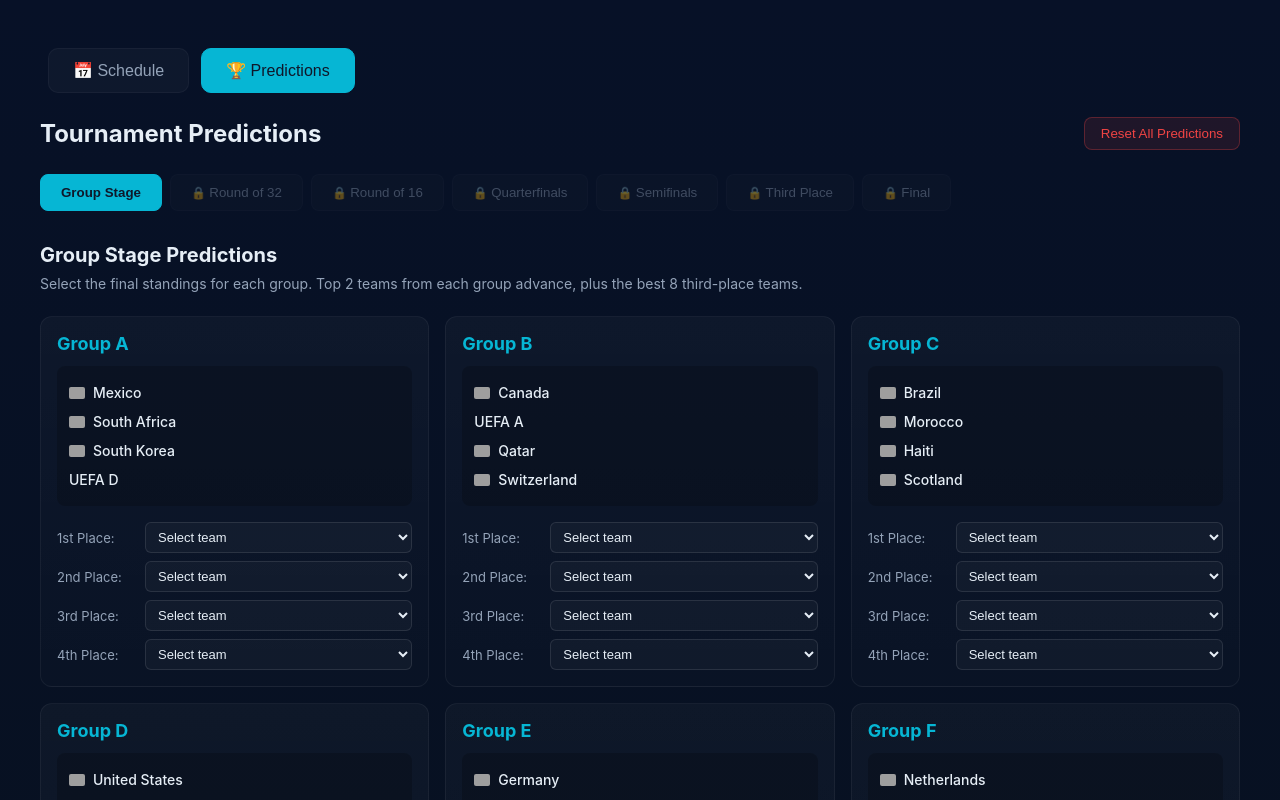
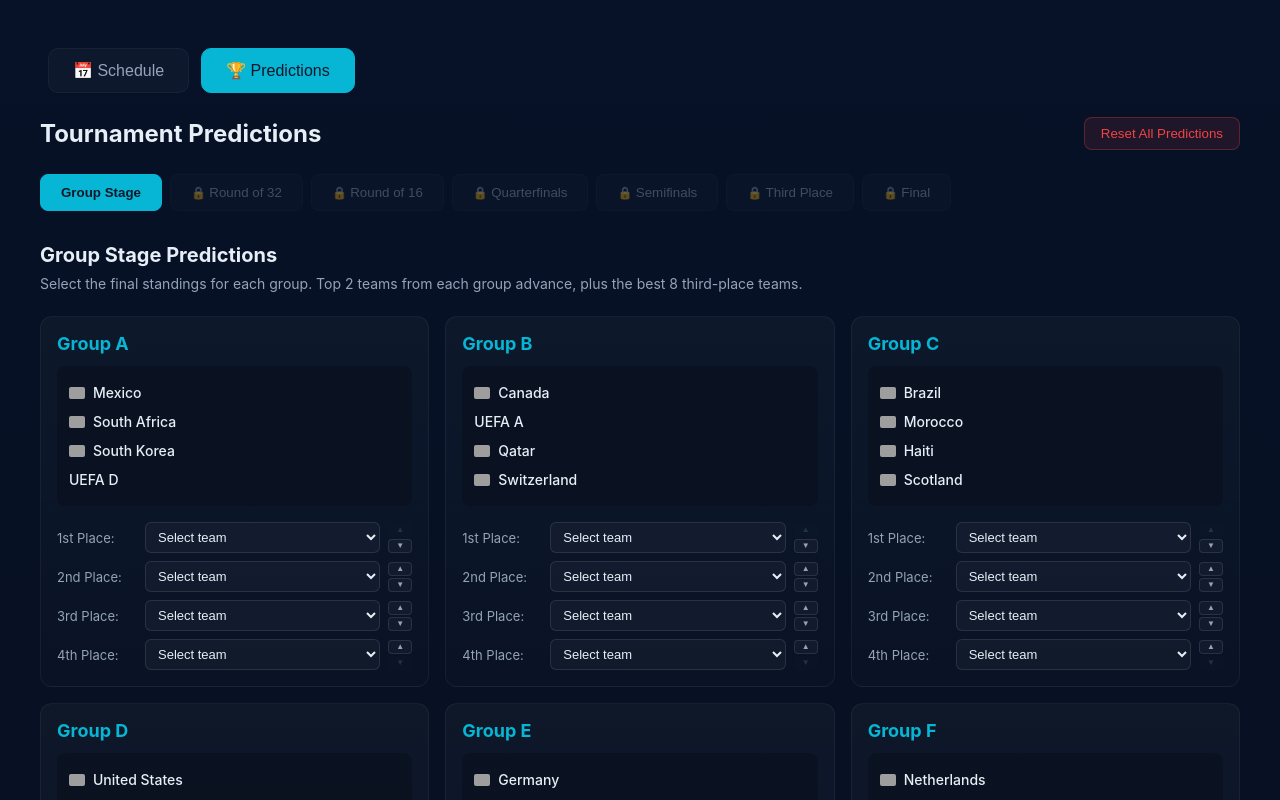
Before and after one commit to saikat100/fifa_world_cup_2026_fixtures_and_predictor, a React (Vite) app: page / in a window 1280 px wide. Both pictures are taken after a click on the button "🏆 Predictions". Shown: the top 800 px of the page. Built offline with nearby package versions, Linux system fonts and the light colour scheme; grey boxes are pictures that could not be loaded.

Commit message:
swap team

```diff
--- a/src/App.jsx
+++ b/src/App.jsx
@@ -4,6 +4,7 @@ import { matches } from "./data/matches";
 import Controls from "./components/Controls";
 import MatchTable from "./components/MatchTable";
 import PredictionView from "./components/PredictionView";
+import Footer from "./components/Footer";
 import { PredictionProvider } from "./context/PredictionContext";
 
 function App() {
@@ -145,6 +146,7 @@ function App() {
             <PredictionView />
           </div>
         )}
+        <Footer />
       </div>
     </PredictionProvider>
   );
--- /dev/null
+++ b/src/components/Footer.jsx
@@ -0,0 +1,36 @@
+import React from "react";
+
+const Footer = () => {
+  return (
+    <footer
+      style={{
+        textAlign: "center",
+        padding: "24px",
+        marginTop: "48px",
+        fontSize: "14px",
+        color: "var(--muted)",
+        borderTop: "1px solid rgba(255, 255, 255, 0.05)",
+      }}
+    >
+      <div style={{ marginBottom: "8px" }}>
+        Designed and Developed by{" "}
+        <span style={{ color: "#06b6d4" }}>S. M. Saikat Hossain</span>
+      </div>
+      <div>
+        WhatsApp:{" "}
+        <a
+          href="https://wa.me/8801744510689"
+          target="_blank"
+          rel="noopener noreferrer"
+          style={{ color: "inherit", textDecoration: "none" }}
+          onMouseOver={(e) => (e.target.style.textDecoration = "underline")}
+          onMouseOut={(e) => (e.target.style.textDecoration = "none")}
+        >
+          +8801744510689
+        </a>
+      </div>
+    </footer>
+  );
+};
+
+export default Footer;
--- a/src/components/GroupStagePredictor.jsx
+++ b/src/components/GroupStagePredictor.jsx
@@ -5,12 +5,54 @@ import { getFlagUrl } from "../utils/flags";
 import "./Prediction.css";
 
 const GroupStagePredictor = () => {
-  const { predictions, updateGroupPrediction, updateThirdPlaceQualifiers } =
-    usePredictions();
+  const {
+    predictions,
+    updateGroupPrediction,
+    swapGroupPositions,
+    updateThirdPlaceQualifiers,
+  } = usePredictions();
   const groups = getAllGroups();
 
   const handleTeamSelect = (group, position, team) => {
     updateGroupPrediction(group, position, team);
+
+    // Auto-select the last team if 3 teams are selected
+    if (team) {
+      const currentGroup = predictions.groupStage[group] || {};
+      // Simulate the new state
+      const nextGroup = { ...currentGroup, [position]: team };
+
+      const positions = ["first", "second", "third", "fourth"];
+      const filledCount = positions.filter((pos) => nextGroup[pos]).length;
+
+      if (filledCount === 3) {
+        const teams = getGroupTeams(group);
+        const selectedTeams = Object.values(nextGroup).filter(Boolean);
+        const remainingTeam = teams.find((t) => !selectedTeams.includes(t));
+        const remainingPosition = positions.find((pos) => !nextGroup[pos]);
+
+        if (remainingTeam && remainingPosition) {
+          updateGroupPrediction(group, remainingPosition, remainingTeam);
+        }
+      }
+    }
+  };
+
+  const POSITIONS = [
+    { key: "first", label: "1st Place" },
+    { key: "second", label: "2nd Place" },
+    { key: "third", label: "3rd Place" },
+    { key: "fourth", label: "4th Place" },
+  ];
+
+  const handleSwap = (group, index, direction) => {
+    const currentPosKey = POSITIONS[index].key;
+    const targetIndex = direction === "up" ? index - 1 : index + 1;
+
+    if (targetIndex >= 0 && targetIndex < POSITIONS.length) {
+      const targetPosKey = POSITIONS[targetIndex].key;
+      swapGroupPositions(group, currentPosKey, targetPosKey);
+    }
   };
 
   const handleQualifierToggle = (team) => {
@@ -28,6 +70,16 @@ const GroupStagePredictor = () => {
   const renderGroupCard = (group) => {
     const teams = getGroupTeams(group);
     const groupPrediction = predictions.groupStage[group] || {};
+    const selectedValues = Object.values(groupPrediction).filter(Boolean);
+
+    const isOptionDisabled = (team, currentPosition) => {
+      // Check if team is selected in any OTHER position
+      // i.e. it is in selectedValues AND it is NOT the value of the current selector
+      return (
+        selectedValues.includes(team) &&
+        team !== groupPrediction[currentPosition]
+      );
+    };
 
     return (
       <div key={group} className="group-card">
@@ -48,92 +100,51 @@ const GroupStagePredictor = () => {
         </div>
 
         <div className="position-selectors">
+          {POSITIONS.map((pos, index) => (
+            <div key={pos.key} className="position-select-row">
               <div className="position-select">
-            <label>1st Place:</label>
+                <label>{pos.label}:</label>
                 <select
-              value={groupPrediction.first || ""}
-              onChange={(e) => handleTeamSelect(group, "first", e.target.value)}
-              className="team-select"
-            >
-              <option value="">Select team</option>
-              {teams.map((team) => (
-                <option key={team} value={team}>
-                  {team}
-                </option>
-              ))}
-            </select>
-          </div>
-
-          <div className="position-select">
-            <label>2nd Place:</label>
-            <select
-              value={groupPrediction.second || ""}
+                  value={groupPrediction[pos.key] || ""}
                   onChange={(e) =>
-                handleTeamSelect(group, "second", e.target.value)
+                    handleTeamSelect(group, pos.key, e.target.value)
                   }
-              className="team-select"
+                  className={`team-select ${
+                    groupPrediction[pos.key] ? "has-value" : ""
+                  }`}
                 >
                   <option value="">Select team</option>
                   {teams.map((team) => (
                     <option
                       key={team}
                       value={team}
-                  disabled={team === groupPrediction.first}
+                      disabled={isOptionDisabled(team, pos.key)}
                     >
                       {team}
                     </option>
                   ))}
                 </select>
               </div>
-
-          <div className="position-select">
-            <label>3rd Place:</label>
-            <select
-              value={groupPrediction.third || ""}
-              onChange={(e) => handleTeamSelect(group, "third", e.target.value)}
-              className="team-select"
+              <div className="swap-buttons">
+                <button
+                  className="swap-btn"
+                  onClick={() => handleSwap(group, index, "up")}
+                  disabled={index === 0}
+                  title="Move Up"
                 >
-              <option value="">Select team</option>
-              {teams.map((team) => (
-                <option
-                  key={team}
-                  value={team}
-                  disabled={
-                    team === groupPrediction.first ||
-                    team === groupPrediction.second
-                  }
+                  ▲
+                </button>
+                <button
+                  className="swap-btn"
+                  onClick={() => handleSwap(group, index, "down")}
+                  disabled={index === POSITIONS.length - 1}
+                  title="Move Down"
                 >
-                  {team}
-                </option>
+                  ▼
+                </button>
+              </div>
+            </div>
           ))}
-            </select>
-          </div>
-
-          <div className="position-select">
-            <label>4th Place:</label>
-            <select
-              value={groupPrediction.fourth || ""}
-              onChange={(e) =>
-                handleTeamSelect(group, "fourth", e.target.value)
-              }
-              className="team-select"
-            >
-              <option value="">Select team</option>
-              {teams.map((team) => (
-                <option
-                  key={team}
-                  value={team}
-                  disabled={
-                    team === groupPrediction.first ||
-                    team === groupPrediction.second ||
-                    team === groupPrediction.third
-                  }
-                >
-                  {team}
-                </option>
-              ))}
-            </select>
-          </div>
         </div>
 
         {groupPrediction.first && groupPrediction.second && (
--- a/src/components/Prediction.css
+++ b/src/components/Prediction.css
@@ -1,4 +1,3 @@
-/* Prediction View */
 .prediction-view {
   width: 100%;
 }
@@ -30,7 +29,6 @@
   border-color: #ef4444;
 }
 
-/* Stage Navigation */
 .stage-navigation {
   display: flex;
   gap: 8px;
@@ -90,7 +88,6 @@
   font-size: 12px;
 }
 
-/* Group Stage Predictor */
 .group-stage-predictor {
   width: 100%;
 }
@@ -157,10 +154,51 @@
   gap: 8px;
 }
 
+.position-select-row {
+  display: flex;
+  align-items: center;
+  gap: 8px;
+}
+
 .position-select {
   display: flex;
   align-items: center;
   gap: 8px;
+  flex: 1;
+}
+
+.swap-buttons {
+  display: flex;
+  flex-direction: column;
+  gap: 2px;
+}
+
+.swap-btn {
+  background: var(--glass);
+  border: 1px solid rgba(255, 255, 255, 0.1);
+  color: var(--muted);
+  width: 24px;
+  height: 14px;
+  padding: 0;
+  display: flex;
+  align-items: center;
+  justify-content: center;
+  font-size: 8px;
+  cursor: pointer;
+  border-radius: 4px;
+  transition: all 0.2s;
+}
+
+.swap-btn:hover:not(:disabled) {
+  background: rgba(255, 255, 255, 0.1);
+  color: #e6eef6;
+  border-color: var(--accent);
+}
+
+.swap-btn:disabled {
+  opacity: 0.2;
+  cursor: default;
+  border-color: transparent;
 }
 
 .position-select label {
@@ -180,6 +218,16 @@
   cursor: pointer;
 }
 
+.team-select option {
+  background-color: #ffffff;
+  color: #000000;
+}
+
+.team-select.has-value {
+  color: #ffffff;
+  font-weight: 600;
+}
+
 .team-select:focus {
   outline: none;
   border-color: var(--accent);
@@ -196,7 +244,6 @@
   text-align: center;
 }
 
-/* Third Place Qualifiers */
 .third-place-qualifiers {
   margin-top: 32px;
   padding: 20px;
@@ -272,7 +319,6 @@
   font-weight: bold;
 }
 
-/* Bracket View */
 .bracket-view {
   width: 100%;
 }
@@ -283,7 +329,6 @@
   gap: 16px;
 }
 
-/* Match Predictor */
 .match-predictor {
   background: linear-gradient(180deg, rgba(255, 255, 255, 0.03), rgba(255, 255, 255, 0.01));
   border: 1px solid rgba(255, 255, 255, 0.05);
@@ -380,7 +425,6 @@
   padding: 4px 0;
 }
 
-/* Responsive */
 @media (max-width: 800px) {
   .groups-grid {
     grid-template-columns: 1fr;
@@ -401,7 +445,6 @@
   }
 }
 
-/* Custom Confirmation Modal */
 .modal-overlay {
   position: fixed;
   top: 0;
--- a/src/context/PredictionContext.jsx
+++ b/src/context/PredictionContext.jsx
@@ -64,6 +64,27 @@ export const PredictionProvider = ({ children }) => {
     }));
   };
 
+  // Swap two positions in a group
+  const swapGroupPositions = (group, pos1, pos2) => {
+    setPredictions((prev) => {
+      const groupData = prev.groupStage[group];
+      const team1 = groupData[pos1];
+      const team2 = groupData[pos2];
+
+      return {
+        ...prev,
+        groupStage: {
+          ...prev.groupStage,
+          [group]: {
+            ...groupData,
+            [pos1]: team2,
+            [pos2]: team1,
+          },
+        },
+      };
+    });
+  };
+
   // Update third-place qualifiers
   const updateThirdPlaceQualifiers = (qualifiers) => {
     setPredictions((prev) => ({
@@ -108,6 +129,7 @@ export const PredictionProvider = ({ children }) => {
   const value = {
     predictions,
     updateGroupPrediction,
+    swapGroupPositions,
     updateThirdPlaceQualifiers,
     updateMatchPrediction,
     updateFinalPrediction,
```
Lines whose indentation alone changed are shown as unchanged.
